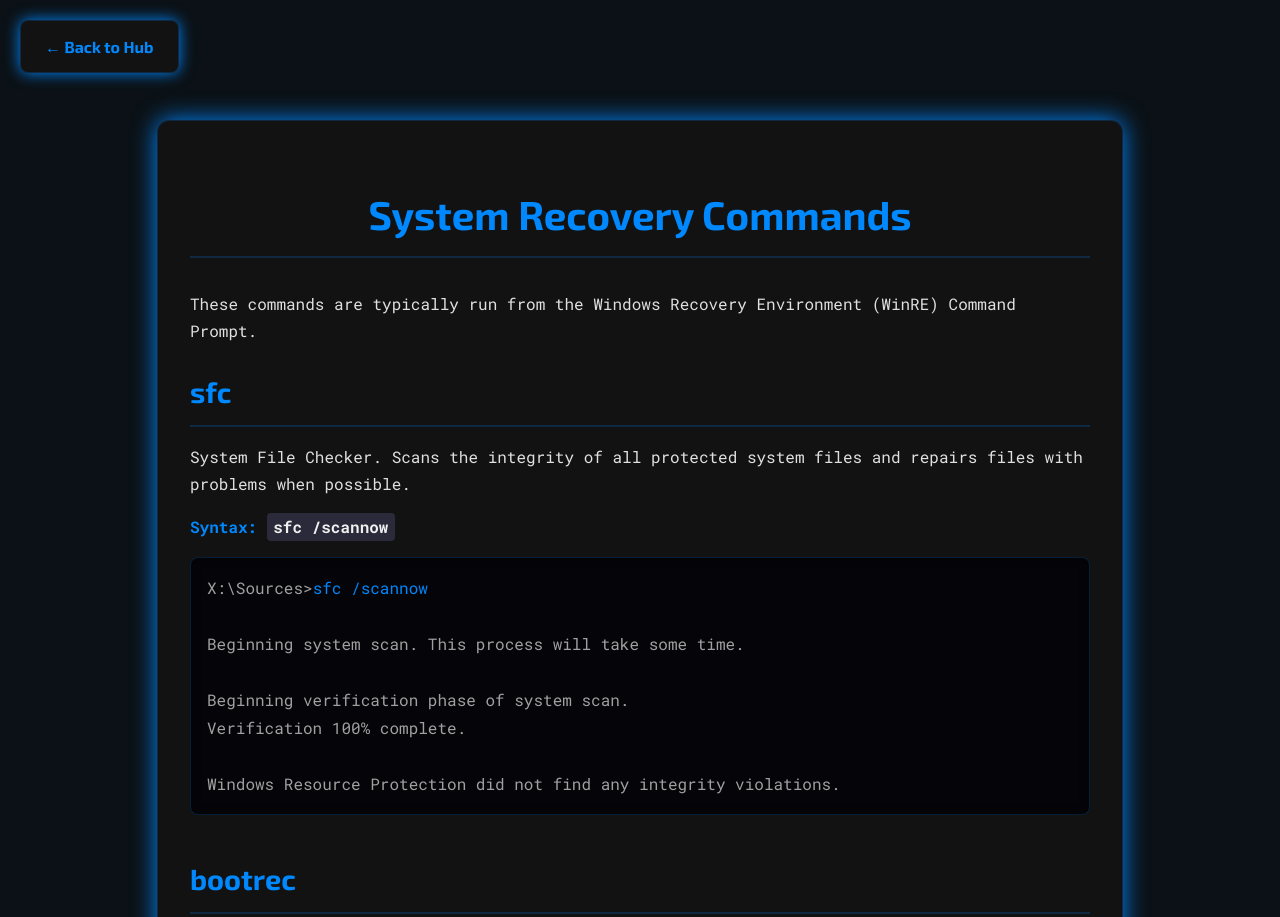
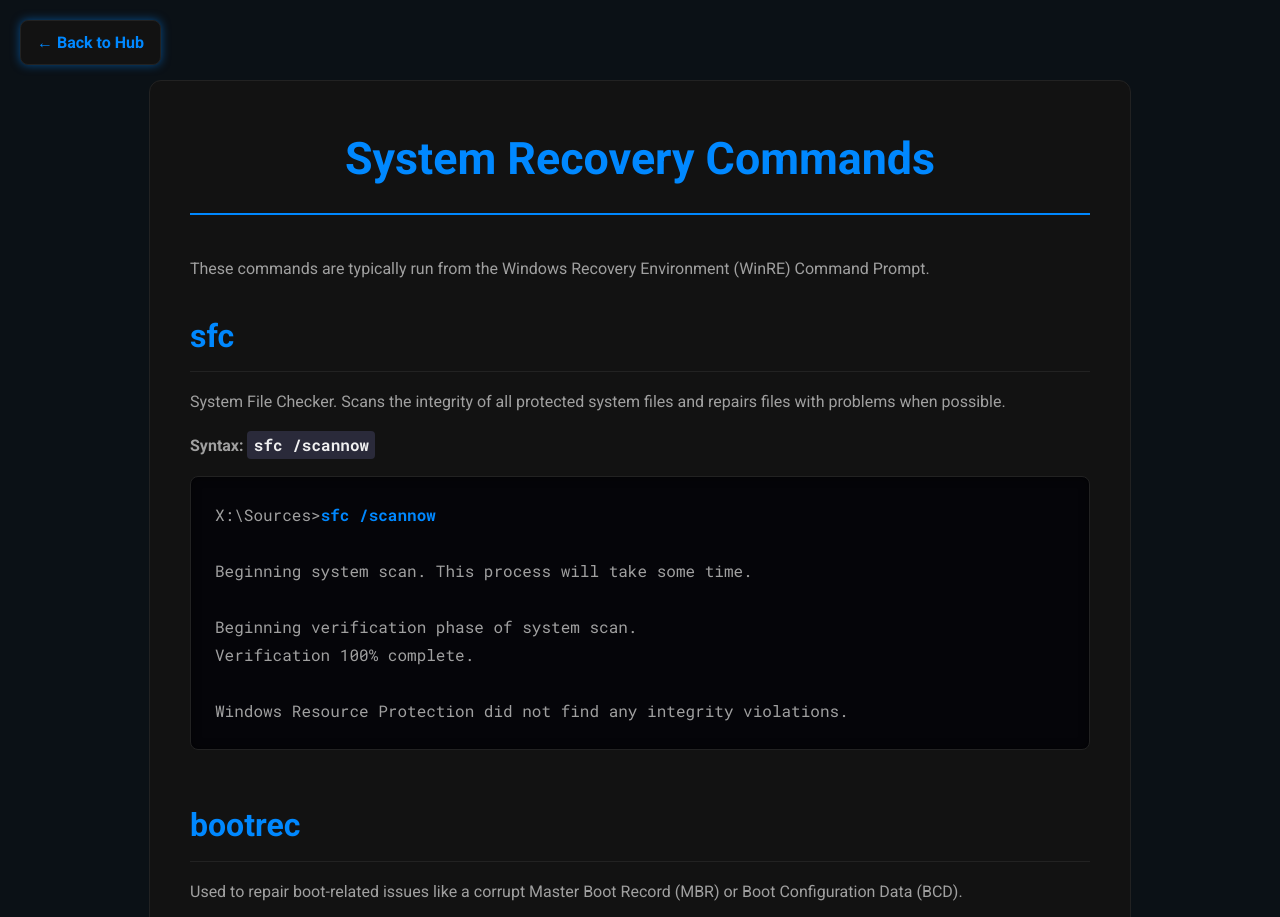
Before and after one commit to BASILR00T/Courses-Practical-Hub-JIC, a plain HTML site: page PCCT/system_recovery_commands.html in a window 1280 px wide. Shown: the top 917 px of the page. Drawn offline with Linux system fonts and the light colour scheme.

Commit message:
Update system_recovery_commands.html

```diff
--- a/PCCT/system_recovery_commands.html
+++ b/PCCT/system_recovery_commands.html
@@ -6,38 +6,149 @@
     <title>System Recovery Commands | PC Troubleshooting Hub</title>
     <link rel="preconnect" href="https://fonts.googleapis.com">
     <link rel="preconnect" href="https://fonts.gstatic.com" crossorigin>
-    <link href="https://fonts.googleapis.com/css2?family=Roboto+Mono:wght@400;700&family=Exo+2:wght@700&display=swap" rel="stylesheet">
+    <link href="https://fonts.googleapis.com/css2?family=Roboto:wght@300;400;700&family=Roboto+Mono:wght@400;700&display=swap" rel="stylesheet">
     <style>
         :root {
             --primary-blue: #0088ff;
             --background-dark: #0b1116;
             --text-color: #e0e0e0;
+            --text-muted: #a0a0a0;
             --card-bg: #121212;
-            --border-color: rgba(0, 136, 255, 0.2);
+            --border-color: #222;
             --glow-color: #0088ff;
         }
-        body { background-color: var(--background-dark); color: var(--text-color); font-family: 'Roboto Mono', monospace; line-height: 1.7; padding-top: 80px; }
-        .container { max-width: 900px; margin: 2rem auto; padding: 2rem; background: var(--card-bg); border: 1px solid var(--border-color); border-radius: 12px; box-shadow: 0 0 25px var(--glow-color); }
-        h1, h2 { font-family: 'Exo 2', sans-serif; color: var(--primary-blue);  margin-bottom: 1rem; border-bottom: 2px solid var(--border-color); padding-bottom: 0.5rem; }
-        h1 { font-size: 2.5rem; text-align: center; margin-bottom: 2rem; }
-        .command-section { margin-bottom: 2.5rem; }
-        h2 { font-size: 1.8rem; }
-        p { margin-bottom: 1rem; }
-        strong { color: var(--primary-blue); }
-        code.inline { background-color: #2a2a3a; color: #f0f0f0; padding: 0.2em 0.4em; border-radius: 4px; font-weight: bold; }
-        pre { background-color: #050509; border: 1px solid var(--border-color); border-radius: 8px; padding: 1rem; overflow-x: auto; margin-top: 1rem; box-shadow: inset 0 0 10px rgba(0,0,0,0.5); }
-        code { font-family: 'Roboto Mono', monospace; }
-        .output { color: #a0a0a0; }
-        .user-input { color: var(--primary-blue); }
-        .comment { color: #f08080; }
-        .back-button { position: fixed; top: 20px; left: 20px; background-color: var(--card-bg); color: var(--primary-blue); border: 1px solid var(--border-color); padding: 0.75rem 1.5rem; text-decoration: none; border-radius: 8px; font-family: 'Exo 2', sans-serif; font-weight: bold; transition: all 0.3s ease; box-shadow: 0 0 15px var(--glow-color); z-index: 1000; }
-        .back-button:hover { background-color: var(--primary-blue); color: var(--background-dark); box-shadow: 0 0 25px var(--glow-color); transform: translateY(-2px); }
-        .li-padding{
-            padding-bottom: 10px;
+
+        body {
+            background-color: var(--background-dark);
+            color: var(--text-color);
+            font-family: 'Roboto', sans-serif;
+            line-height: 1.7;
+            margin: 0;
+            padding: 5rem 2rem;
+            display: flex;
+            justify-content: center;
+            align-items: flex-start;
+            min-height: 100vh;
+            box-sizing: border-box;
         }
-        @media (max-width: 960px) { .container { margin: 1.5rem; } }
-        @media (max-width: 768px) { .container { padding: 1.5rem; } h1 { font-size: 2rem; } h2 { font-size: 1.5rem; } }
-        @media (max-width: 480px) { body { font-size: 14px; padding-top: 70px; } .container { padding: 1rem; margin: 1rem; border: none; box-shadow: none; } h1 { font-size: 1.8rem; } h2 { font-size: 1.3rem; } pre { white-space: pre-wrap; word-wrap: break-word; } .back-button { width: calc(100% - 40px); text-align: center; } }
+
+        .container {
+            width: 100%;
+            max-width: 900px;
+            background: var(--card-bg);
+            border: 1px solid var(--border-color);
+            border-radius: 12px;
+            padding: 2.5rem;
+        }
+
+        .back-button {
+            position: fixed;
+            top: 20px;
+            left: 20px;
+            background-color: var(--card-bg);
+            color: var(--primary-blue);
+            border: 1px solid var(--border-color);
+            padding: 0.5rem 1rem;
+            text-decoration: none;
+            border-radius: 8px;
+            font-family: 'Roboto', sans-serif;
+            font-weight: bold;
+            transition: all 0.3s ease;
+            box-shadow: 0 0 10px rgba(0, 136, 255, 0.5);
+            z-index: 1000;
+        }
+        .back-button:hover {
+            background-color: var(--primary-blue);
+            color: var(--background-dark);
+            box-shadow: 0 0 20px var(--glow-color);
+            transform: translateY(-2px);
+        }
+
+        h1, h2 {
+            font-family: 'Roboto', sans-serif;
+            font-weight: 700;
+            color: var(--primary-blue);
+        }
+
+        h1 {
+            font-size: 2.8rem;
+            text-align: center;
+            margin-top: 0;
+            margin-bottom: 2.5rem;
+            padding-bottom: 1rem;
+            border-bottom: 2px solid var(--primary-blue);
+        }
+
+        .command-section {
+            margin-bottom: 3rem;
+        }
+        .command-section:last-child {
+            margin-bottom: 0;
+        }
+
+        h2 {
+            font-size: 2rem;
+            margin-bottom: 1rem;
+            padding-bottom: 0.5rem;
+            border-bottom: 1px solid var(--border-color);
+        }
+
+        p {
+            margin-bottom: 1rem;
+            color: var(--text-muted);
+        }
+
+        ul {
+            list-style-type: none;
+            padding-left: 0;
+            margin-bottom: 1rem;
+        }
+        li {
+            margin-bottom: 0.5rem;
+        }
+
+        code.inline {
+            background-color: #2a2a3a;
+            color: #f0f0f0;
+            padding: 0.2em 0.4em;
+            border-radius: 4px;
+            font-family: 'Roboto Mono', monospace;
+            font-weight: bold;
+        }
+
+        pre {
+            background-color: #050509;
+            border: 1px solid var(--border-color);
+            border-radius: 8px;
+            padding: 1.5rem;
+            overflow-x: auto;
+            margin-top: 1rem;
+            box-shadow: inset 0 0 10px rgba(0, 0, 0, 0.5);
+        }
+
+        code {
+            font-family: 'Roboto Mono', monospace;
+        }
+
+        .output {
+            color: #a0a0a0;
+        }
+
+        .user-input {
+            color: var(--primary-blue);
+            font-weight: bold;
+        }
+
+        @media (max-width: 768px) {
+            body { padding: 5rem 1rem 3rem 1rem; }
+            .container { padding: 1.5rem; }
+            h1 { font-size: 2.2rem; }
+            h2 { font-size: 1.8rem; }
+            .back-button {
+                padding: 0.5rem 1rem;
+                font-size: 0.9rem;
+            }
+        }
     </style>
 </head>
 <body>
@@ -65,8 +176,8 @@ Windows Resource Protection did not find any integrity violations.</span></code>
             <p>Used to repair boot-related issues like a corrupt Master Boot Record (MBR) or Boot Configuration Data (BCD).</p>
             <p><strong>Syntax:</strong></p>
             <ul>
-                <li class="li-padding"><code class="inline">bootrec /fixmbr</code> - Writes a new MBR to the system partition.</li>
-                <li class="li-padding"><code class="inline">bootrec /fixboot</code> - Writes a new boot sector.</li>
+                <li><code class="inline">bootrec /fixmbr</code> - Writes a new MBR to the system partition.</li>
+                <li><code class="inline">bootrec /fixboot</code> - Writes a new boot sector.</li>
                 <li><code class="inline">bootrec /rebuildbcd</code> - Scans all disks for Windows installations and prompts you to add them to the BCD.</li>
             </ul>
             <p><strong>Example:</strong> Rebuild the Boot Configuration Data.</p>
```
